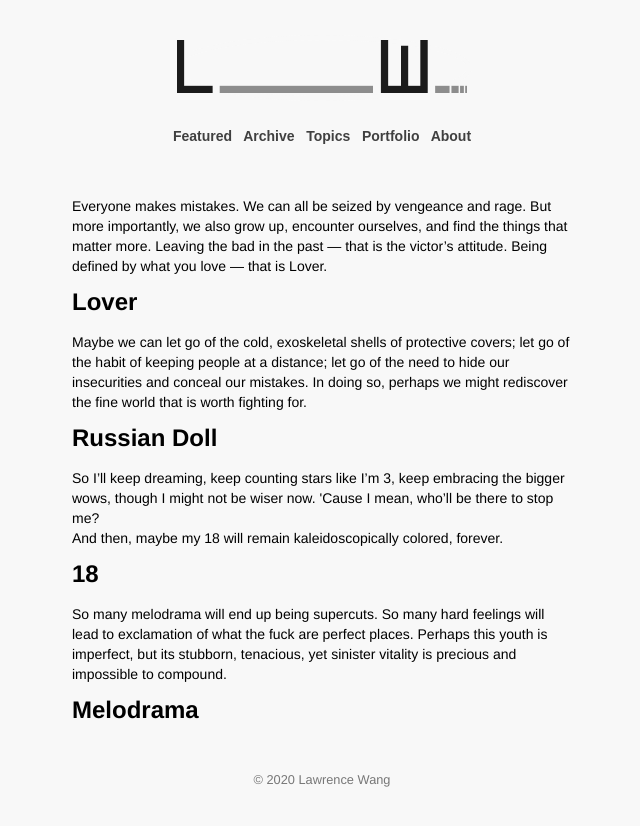
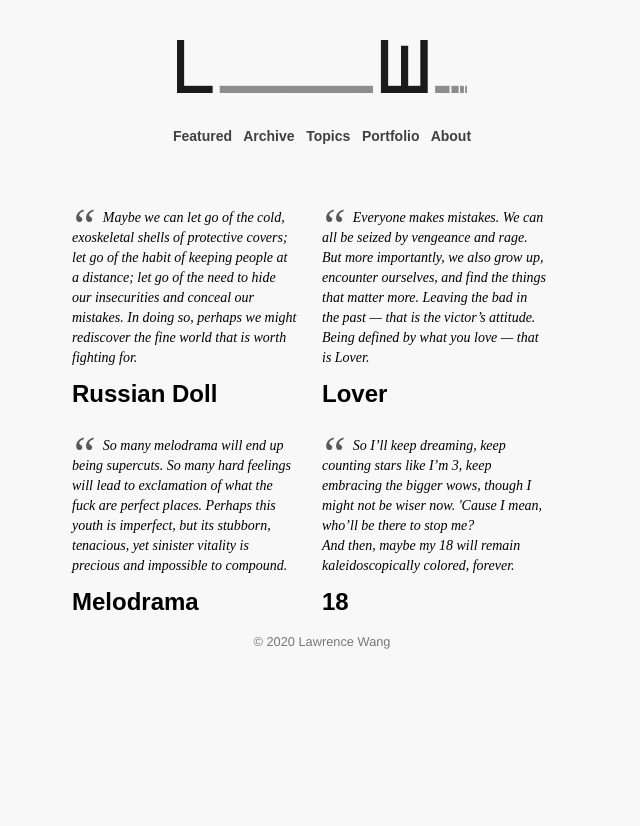
Before and after one commit to law-wang/blog-1.1, a Jekyll site: the page built from index.html, in a window 1280 px wide. Shown: the top 826 px of the page, without its empty margins (318-958 px from the left). Built offline with Jekyll 4.4.1, drawn with Linux system fonts in a browser that asks for light colours; some web fonts are replaced.

Commit message:
changed homepage style

```diff
--- a/_sass/main.scss
+++ b/_sass/main.scss
@@ -39,7 +39,7 @@
   text-transform: uppercase;
   font-size: 3rem;
   color: #000;
-  text-align: center;
+  text-align: left;
 }
 @media (max-width : 500px) {
   h1 {
@@ -73,8 +73,6 @@
     line-height: 1.25;
     color: #000;
 }
-
-
 img {
   max-width: 100%;
 }
@@ -145,6 +143,7 @@
   margin: 45px 0 !important;
 }
 
+/* For Lists */
 ul {
   li {
       margin: 25px 0;
@@ -398,6 +397,44 @@
   }
 }
 
+/* For Home Page Display */
+.threecolumns {
+	float: right;
+	width: 50%;
+	font-family: "whitman-display", serif;
+	font-weight: 500;
+	font-style: italic;
+	font-size: 1em;
+}
+.threecolumns h2 {
+	font-family: "rig-solid-bold-fill", sans-serif;
+		font-weight: 700;
+		font-style: normal;
+	}
+.blogpost {
+	margin-top: 0;
+	margin-left: 0;
+	margin-right: auto;
+	width: 90%;
+}
+.blogpost quoteblock {
+	font-family: "whitman-display", serif;
+	font-weight: 500;
+	font-style: italic;
+	font-size: 1em;
+	text-align: justify;
+	quotes: "“""”""‘""’";
+}
+.blogpost quoteblock:before {
+    content: "\201C";
+    font-size: 3.5em;
+    position: relative;
+    display: inline;
+    top: 20px;
+    left: -3px;
+    color: #595959;
+	}
+
 @keyframes bounce {0% {
     transform: translate3d( 0, -1000px, 0 );
   }
--- a/pages/featured.html
+++ b/pages/featured.html
@@ -4,6 +4,7 @@
 ---
 
 <section>
+  <h1>Featured</h1>
   <div>
 	{% for post in site.tags['Featured'] %}
 		<ul>
```
